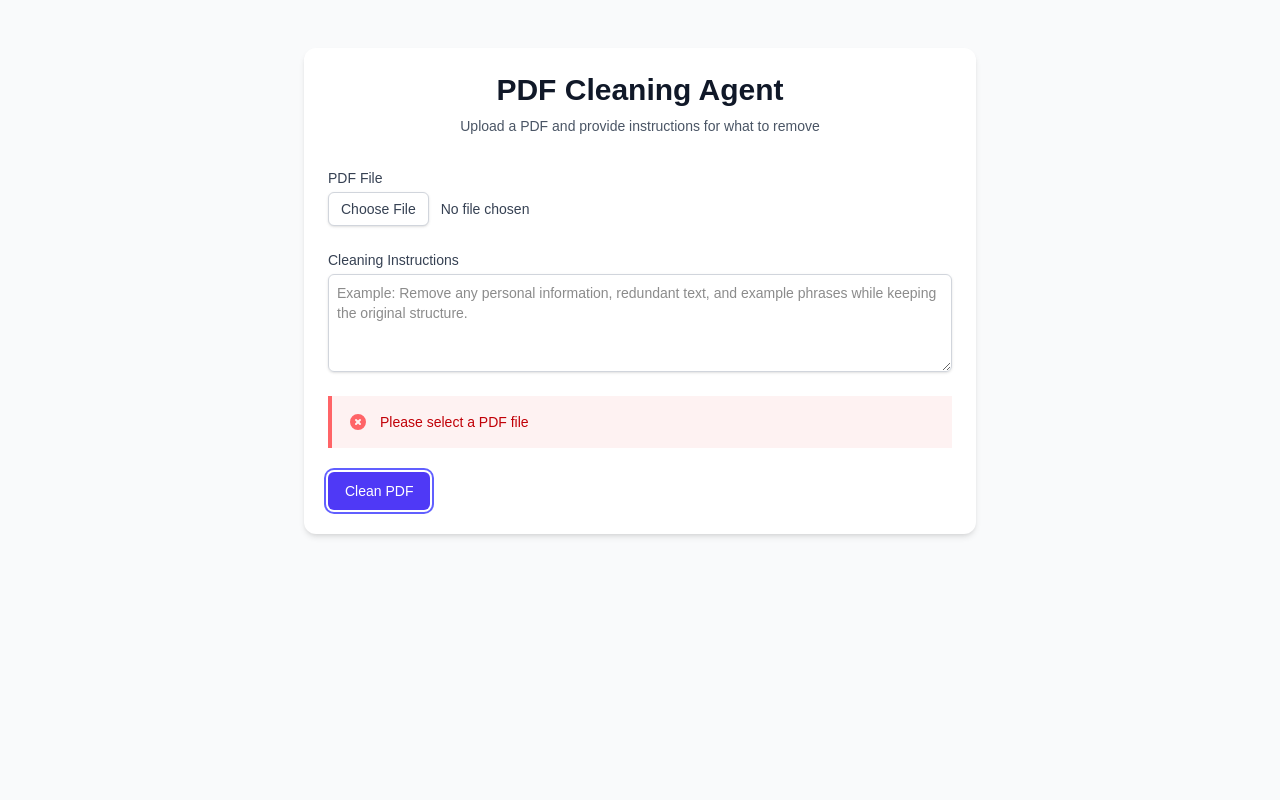
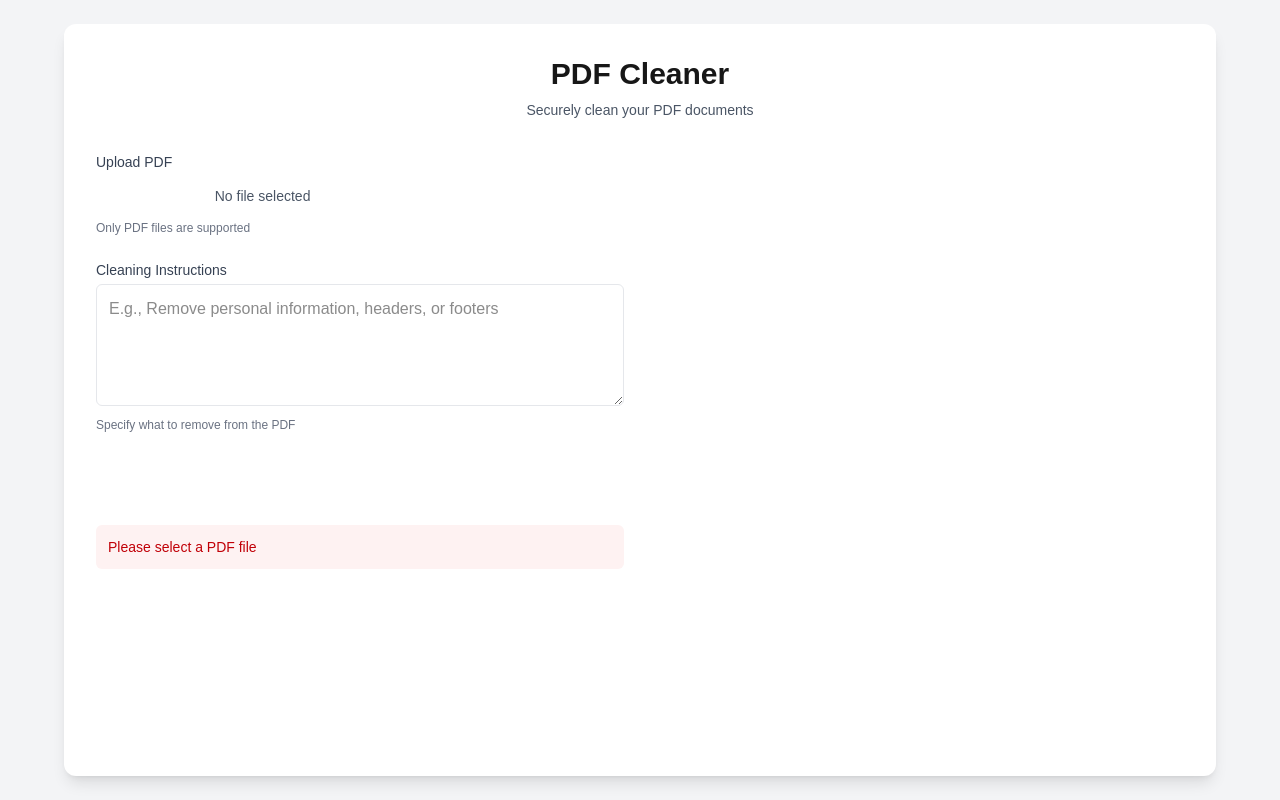
Before and after one commit to Ganesh0433/Advance-Pdf-Cleaning-Agent, a Next.js app in the folder pdf-clean-agent/: page / in a window 1280 px wide. Both pictures are taken after a click on the button "Clean PDF". Built offline with nearby package versions, Linux system fonts and the light colour scheme.

Commit message:
Update clean.js

```diff
--- a/pdf-clean-agent/pages/clean.js
+++ b/pdf-clean-agent/pages/clean.js
@@ -1,8 +1,11 @@
-import React, { useState } from "react";
+"use client";
+
+import { useState } from "react";
 import axios from "axios";
 
-export default function Clean() {
+export default function CleanPDF() {
   const [pdfFile, setPdfFile] = useState(null);
+  const [previewUrl, setPreviewUrl] = useState("");
   const [prompt, setPrompt] = useState("");
   const [isLoading, setIsLoading] = useState(false);
   const [error, setError] = useState(null);
@@ -10,9 +13,16 @@ export default function Clean() {
   const [downloadUrl, setDownloadUrl] = useState("");
 
   const handleFileChange = (e) => {
-    setPdfFile(e.target.files[0]);
+    const file = e.target.files[0];
+    setPdfFile(file);
     setSuccess(false);
     setError(null);
+    if (file && file.type === "application/pdf") {
+      const url = URL.createObjectURL(file);
+      setPreviewUrl(url);
+    } else {
+      setPreviewUrl("");
+    }
   };
 
   const handleSubmit = async (e) => {
@@ -38,19 +48,22 @@ export default function Clean() {
       formData.append("file", pdfFile);
       formData.append("prompt", prompt);
 
-      const response = await axios.post("https://advance-pdf-cleaning-agent.onrender.com/clean-pdf", formData, {
+      const response = await axios.post(
+        "https://advance-pdf-cleaning-agent.onrender.com/clean-pdf",
+        formData,
+        {
           responseType: "blob",
           headers: {
             "Content-Type": "multipart/form-data",
           },
-      });
+        }
+      );
 
-      // Create download URL for the cleaned PDF
       const url = window.URL.createObjectURL(new Blob([response.data]));
       setDownloadUrl(url);
       setSuccess(true);
     } catch (err) {
-      setError(err.response?.data?.error || "An error occurred while processing the PDF");
+      setError(err.response?.data?.error || "Error processing PDF");
       console.error("Error:", err);
     } finally {
       setIsLoading(false);
@@ -58,112 +71,105 @@ export default function Clean() {
   };
 
   return (
-    <div className="min-h-screen bg-gray-50 py-12 px-4 sm:px-6 lg:px-8">
-      <div className="max-w-md mx-auto bg-white rounded-xl shadow-md overflow-hidden md:max-w-2xl p-6">
-        <div className="text-center mb-8">
-          <h1 className="text-3xl font-bold text-gray-900">PDF Cleaning Agent</h1>
+    <>
+      <style jsx>{`
+        :root {
+          --navy-600: #1e3a8a;
+          --navy-700: #1e2f6d;
+          --navy-900: #172554;
+          --teal-50: #e6fffa;
+          --teal-600: #0d9488;
+          --teal-700: #0b8276;
+        }
+        .bg-navy-600 { background-color: var(--navy-600); }
+        .bg-navy-700 { background-color: var(--navy-700); }
+        .text-navy-900 { color: var(--navy-900); }
+        .bg-teal-50 { background-color: var(--teal-50); }
+        .bg-teal-600 { background-color: var(--teal-600); }
+        .bg-teal-700 { background-color: var(--teal-700); }
+        .focus\\:ring-navy-500:focus { --tw-ring-color: var(--navy-600); }
+        .focus\\:ring-teal-500:focus { --tw-ring-color: var(--teal-600); }
+        .hover\\:bg-navy-700:hover { background-color: var(--navy-700); }
+        .hover\\:bg-teal-700:hover { background-color: var(--teal-700); }
+      `}</style>
+      <div className="min-h-screen bg-gray-100 flex flex-col p-6 font-sans">
+        <div className="flex-1 w-full max-w-6xl mx-auto bg-white rounded-xl shadow-lg p-8">
+          <header className="text-center mb-8">
+            <h1 className="text-3xl font-bold text-navy-900">PDF Cleaner</h1>
             <p className="mt-2 text-sm text-gray-600">
-            Upload a PDF and provide instructions for what to remove
+              Securely clean your PDF documents
+            </p>
+          </header>
+
+          <div className="grid grid-cols-1 lg:grid-cols-2 gap-8">
+            <section className="space-y-6">
+              <div>
+                <label
+                  htmlFor="pdf-upload"
+                  className="block text-sm font-medium text-gray-700 mb-1"
+                >
+                  Upload PDF
+                </label>
+                <div className="flex items-center">
+                  <label
+                    htmlFor="pdf-upload"
+                    className="cursor-pointer bg-navy-600 text-white py-2 px-4 rounded-md hover:bg-navy-700 focus:outline-none focus:ring-2 focus:ring-navy-500 focus:ring-offset-2 transition"
+                  >
+                    Select File
+                    <input
+                      id="pdf-upload"
+                      type="file"
+                      accept=".pdf"
+                      onChange={handleFileChange}
+                      className="hidden"
+                      aria-describedby="pdf-upload-help"
+                    />
+                  </label>
+                  <span className="ml-3 text-sm text-gray-600 truncate max-w-xs">
+                    {pdfFile ? pdfFile.name : "No file selected"}
+                  </span>
+                </div>
+                <p id="pdf-upload-help" className="mt-1 text-xs text-gray-500">
+                  Only PDF files are supported
                 </p>
               </div>
 
-        <form onSubmit={handleSubmit} className="space-y-6">
               <div>
-            <label className="block text-sm font-medium text-gray-700 mb-1">
-              PDF File
-            </label>
-            <div className="mt-1 flex items-center">
-              <label className="cursor-pointer bg-white py-2 px-3 border border-gray-300 rounded-md shadow-sm text-sm leading-4 font-medium text-gray-700 hover:bg-gray-50 focus:outline-none focus:ring-2 focus:ring-offset-2 focus:ring-indigo-500">
-                Choose File
-                <input
-                  type="file"
-                  accept=".pdf"
-                  onChange={handleFileChange}
-                  className="sr-only"
-                />
-              </label>
-              <span className="ml-3 text-sm text-gray-700">
-                {pdfFile ? pdfFile.name : "No file chosen"}
-              </span>
-            </div>
-          </div>
-
-          <div>
-            <label htmlFor="prompt" className="block text-sm font-medium text-gray-700 mb-1">
+                <label
+                  htmlFor="instructions"
+                  className="block text-sm font-medium text-gray-700 mb-1"
+                >
                   Cleaning Instructions
                 </label>
                 <textarea
-              id="prompt"
+                  id="instructions"
                   rows={4}
-              className="shadow-sm focus:ring-indigo-500 focus:border-indigo-500 block w-full sm:text-sm border border-gray-300 rounded-md p-2"
-              placeholder="Example: Remove any personal information, redundant text, and example phrases while keeping the original structure."
+                  className="w-full border border-gray-200 rounded-md p-3 focus:ring-2 focus:ring-navy-500 focus:border-navy-500 transition"
+                  placeholder="E.g., Remove personal information, headers, or footers"
                   value={prompt}
                   onChange={(e) => setPrompt(e.target.value)}
+                  aria-describedby="instructions-help"
                 />
+                <p id="instructions-help" className="mt-1 text-xs text-gray-500">
+                  Specify what to remove from the PDF
+                </p>
               </div>
 
-          {error && (
-            <div className="bg-red-50 border-l-4 border-red-400 p-4">
-              <div className="flex">
-                <div className="flex-shrink-0">
-                  <svg
-                    className="h-5 w-5 text-red-400"
-                    xmlns="http://www.w3.org/2000/svg"
-                    viewBox="0 0 20 20"
-                    fill="currentColor"
-                  >
-                    <path
-                      fillRule="evenodd"
-                      d="M10 18a8 8 0 100-16 8 8 0 000 16zM8.707 7.293a1 1 0 00-1.414 1.414L8.586 10l-1.293 1.293a1 1 0 101.414 1.414L10 11.414l1.293 1.293a1 1 0 001.414-1.414L11.414 10l1.293-1.293a1 1 0 00-1.414-1.414L10 8.586 8.707 7.293z"
-                      clipRule="evenodd"
-                    />
-                  </svg>
-                </div>
-                <div className="ml-3">
-                  <p className="text-sm text-red-700">{error}</p>
-                </div>
-              </div>
-            </div>
-          )}
-
-          {success && (
-            <div className="bg-green-50 border-l-4 border-green-400 p-4">
-              <div className="flex">
-                <div className="flex-shrink-0">
-                  <svg
-                    className="h-5 w-5 text-green-400"
-                    xmlns="http://www.w3.org/2000/svg"
-                    viewBox="0 0 20 20"
-                    fill="currentColor"
-                  >
-                    <path
-                      fillRule="evenodd"
-                      d="M10 18a8 8 0 100-16 8 8 0 000 16zm3.707-9.293a1 1 0 00-1.414-1.414L9 10.586 7.707 9.293a1 1 0 00-1.414 1.414l2 2a1 1 0 001.414 0l4-4z"
-                      clipRule="evenodd"
-                    />
-                  </svg>
-                </div>
-                <div className="ml-3">
-                  <p className="text-sm text-green-700">
-                    PDF cleaned successfully! Click the button below to download.
-                  </p>
-                </div>
-              </div>
-            </div>
-          )}
-
-          <div className="flex items-center justify-between">
+              <div className="flex gap-4">
                 <button
-              type="submit"
+                  onClick={handleSubmit}
                   disabled={isLoading}
-              className={`inline-flex items-center px-4 py-2 border border-transparent text-sm font-medium rounded-md shadow-sm text-white bg-indigo-600 hover:bg-indigo-700 focus:outline-none focus:ring-2 focus:ring-offset-2 focus:ring-indigo-500 ${
-                isLoading ? "opacity-75 cursor-not-allowed" : ""
-              }`}
+                  className={`flex-1 py-2.5 rounded-md text-white font-medium ${
+                    isLoading
+                      ? "bg-gray-400 cursor-not-allowed"
+                      : "bg-navy-600 hover:bg-navy-700"
+                  } flex items-center justify-center transition focus:outline-none focus:ring-2 focus:ring-navy-500 focus:ring-offset-2`}
+                  aria-busy={isLoading}
                 >
                   {isLoading ? (
                     <>
                       <svg
-                    className="animate-spin -ml-1 mr-3 h-5 w-5 text-white"
+                        className="animate-spin h-5 w-5 mr-2 text-white"
                         xmlns="http://www.w3.org/2000/svg"
                         fill="none"
                         viewBox="0 0 24 24"
@@ -175,14 +181,14 @@ export default function Clean() {
                           r="10"
                           stroke="currentColor"
                           strokeWidth="4"
-                    ></circle>
+                        />
                         <path
                           className="opacity-75"
                           fill="currentColor"
                           d="M4 12a8 8 0 018-8V0C5.373 0 0 5.373 0 12h4zm2 5.291A7.962 7.962 0 014 12H0c0 3.042 1.135 5.824 3 7.938l3-2.647z"
-                    ></path>
+                        />
                       </svg>
-                  Processing...
+                      Processing
                     </>
                   ) : (
                     "Clean PDF"
@@ -192,15 +198,48 @@ export default function Clean() {
                 {success && (
                   <a
                     href={downloadUrl}
-                download="cleaned_document.pdf"
-                className="inline-flex items-center px-4 py-2 border border-transparent text-sm font-medium rounded-md shadow-sm text-white bg-green-600 hover:bg-green-700 focus:outline-none focus:ring-2 focus:ring-offset-2 focus:ring-green-500"
+                    download="cleaned.pdf"
+                    className="flex-1 py-2.5 rounded-md bg-teal-600 text-white font-medium hover:bg-teal-700 text-center transition focus:outline-none focus:ring-2 focus:ring-teal-500 focus:ring-offset-2"
+                    aria-label="Download cleaned PDF"
                   >
-                Download Cleaned PDF
+                    Download
                   </a>
                 )}
               </div>
-        </form>
+
+              {(error || success) && (
+                <div
+                  className={`p-3 rounded-md transition-opacity duration-300 ${
+                    error ? "bg-red-50 text-red-700" : "bg-teal-50 text-teal-700"
+                  }`}
+                  role="alert"
+                >
+                  <p className="text-sm">
+                    {error || "PDF cleaned successfully"}
+                  </p>
+                </div>
+              )}
+            </section>
+
+            {previewUrl && (
+              <section
+                className="bg-gray-50 rounded-lg p-6"
+                aria-label="PDF preview"
+              >
+                <h2 className="text-sm font-medium text-gray-700 mb-3">
+                  Document Preview
+                </h2>
+                <iframe
+                  src={previewUrl}
+                  className="w-full h-[650px] rounded-md border border-gray-200"
+                  title="PDF Preview"
+                  aria-describedby="pdf-preview"
+                />
+              </section>
+            )}
           </div>
         </div>
+      </div>
+    </>
   );
 }
```
Lines whose indentation alone changed are shown as unchanged.
